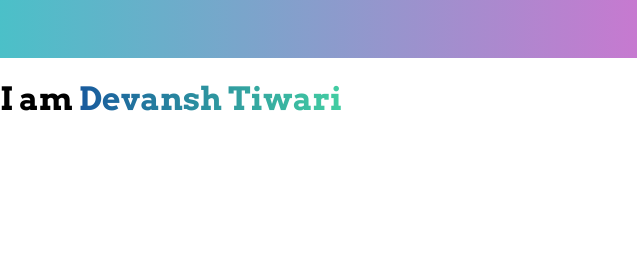
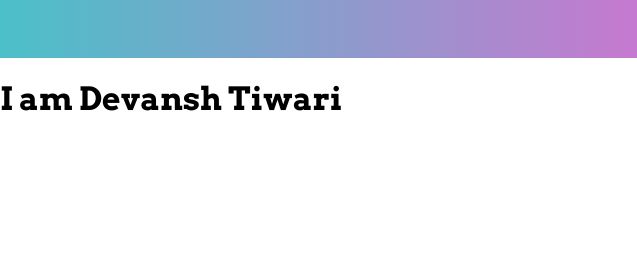
Before and after one commit to devloves/cs50-project0, a plain HTML site: page Index.html in a window 1280 px wide. Shown: the top 280 px of the page, 0-637 px from the left. Drawn offline with Linux system fonts and the light colour scheme.

Commit message:
Update style.css

```diff
--- a/style.css
+++ b/style.css
@@ -33,7 +33,5 @@ a:hover {
 }
 .head span {
    background: -webkit-linear-gradient(to right, #185a9d, #43cea2);  /* Chrome 10-25, Safari 5.1-6 */
-   background: linear-gradient(to right, #185a9d, #43cea2); /* W3C, IE 10+/ Edge, Firefox 16+, Chrome 26+, Opera 12+, Safari 7+ */
   -webkit-background-clip: text;
-  -webkit-text-fill-color: transparent;
 }
```
